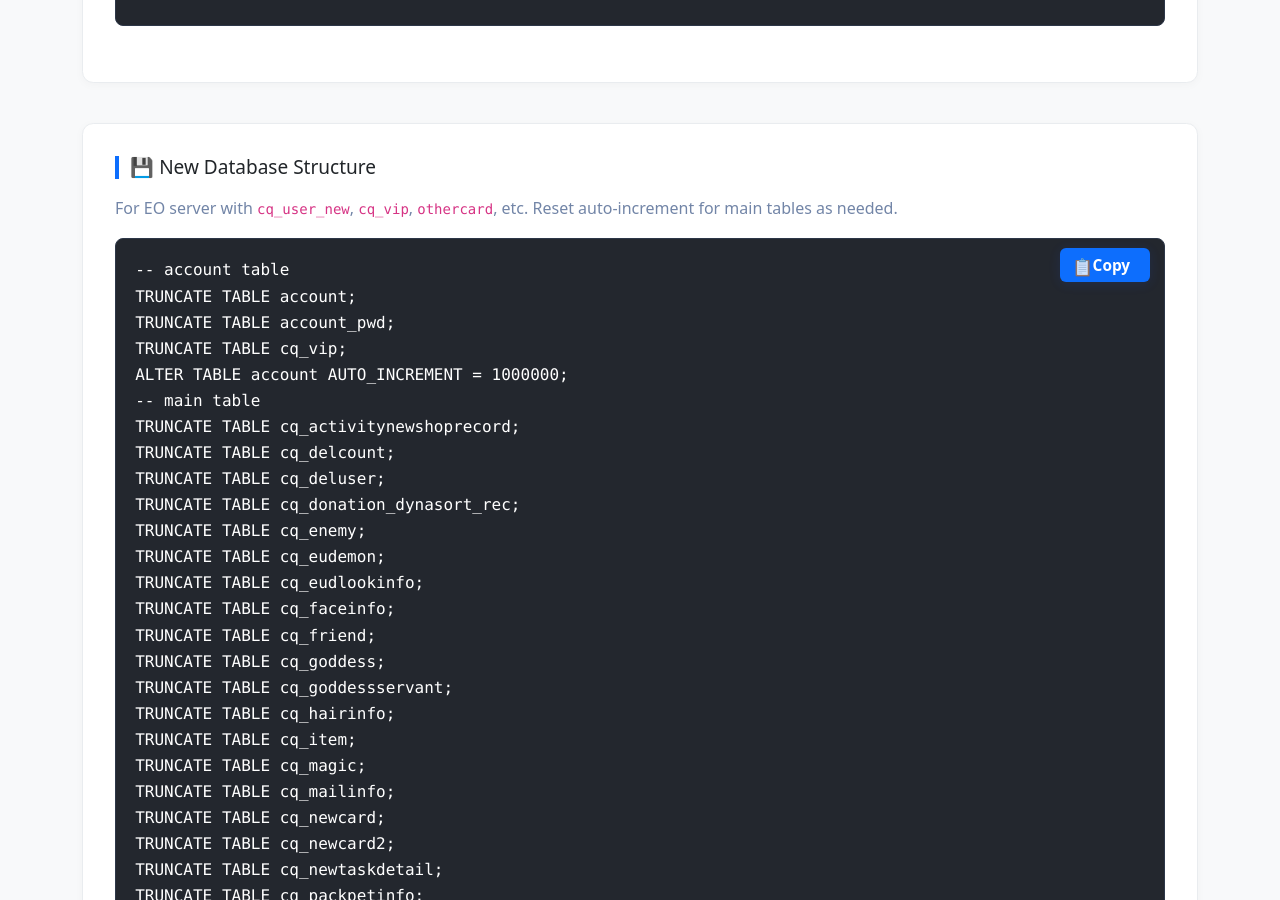
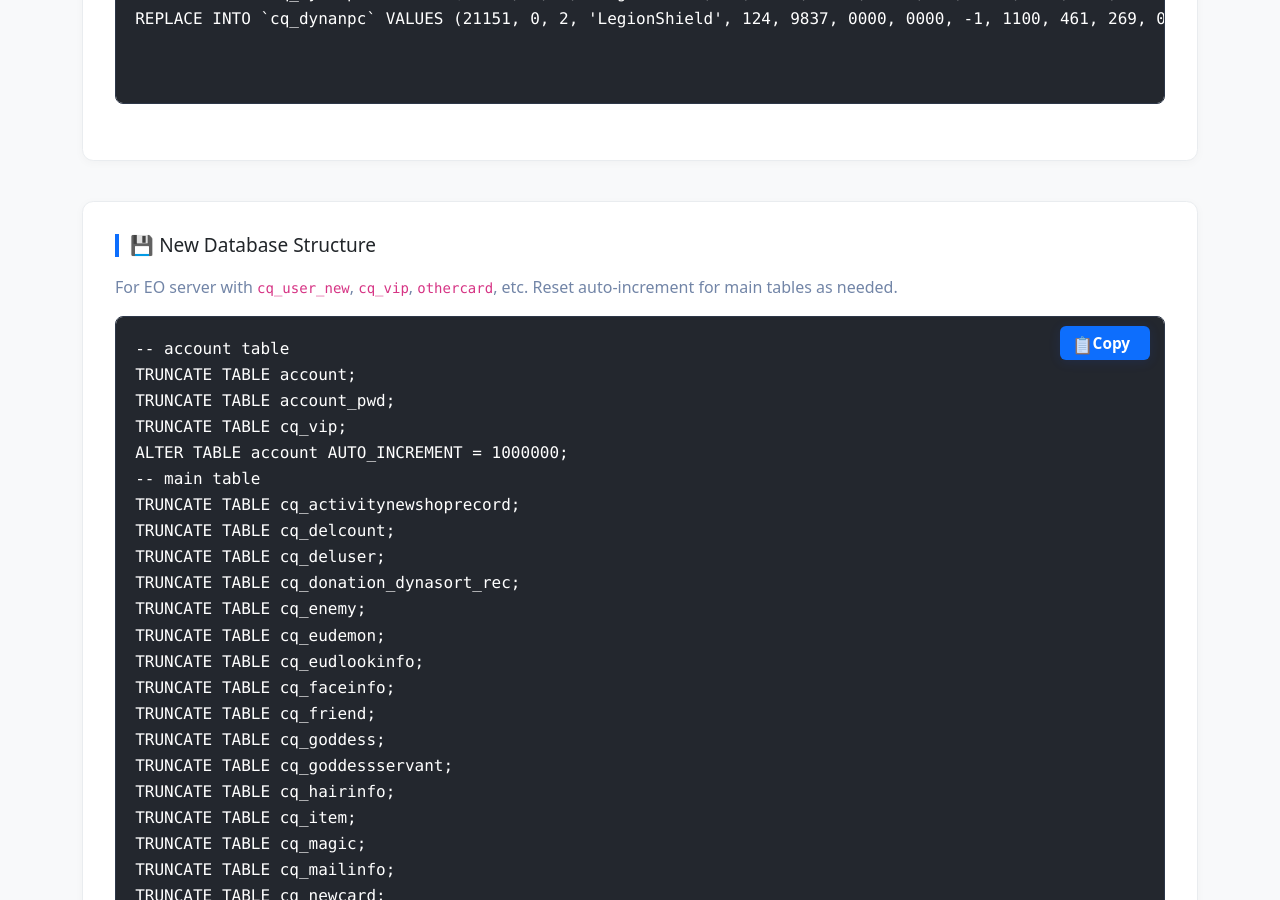
Before and after one commit to duaselipar/duaselipar.github.io, a Jekyll site: the page eoscripts/reset-database.html, which Jekyll copies as it is, in a window 1280 px wide and 900 px high, scrolled down 1700 px. Built offline with Jekyll 4.4.1, drawn with Linux system fonts in a browser that asks for light colours; some of the changed text lies outside the part shown.

Commit message:
Updated content

```diff
--- a/eoscripts/reset-database.html
+++ b/eoscripts/reset-database.html
@@ -93,6 +93,9 @@
 TRUNCATE TABLE cq_tutorexp;
 TRUNCATE TABLE cq_user;
 ALTER TABLE cq_user AUTO_INCREMENT = 1000000;
+REPLACE INTO `cq_dynanpc` VALUES (21150, 0, 2, 'LegionPole', 10, 9800, 0000, 0000, -1, 1100, 473, 614, 8410410, 0000, 0000, 0000, 0000, 0000, 0000, 0000, 805987127, 0, 0, 1000, 'None', 8410450, 66000000, 66000000, 0000, 17, 0000, 0003, 0003, 0003, 0003, 0, 0, 'None', 'None', 0, 0, 0, 0, 0, 0, 0, 0);
+REPLACE INTO `cq_dynanpc` VALUES (21151, 0, 2, 'LegionShield', 124, 9837, 0000, 0000, -1, 1100, 461, 269, 0000, 0000, 0000, 0000, 0000, 0000, 0000, 0000, 10000000, 0, 0, 1000, 'None', 8410460, 207000000, 207000000, 0000, 17, 0000, 0003, 0003, 0003, 0003, 0, 0, 'None', 'None', 0, 0, 0, 0, 0, 0, 0, 0);
+
         </pre>
         <button class="copy-btn" onclick="copySQL('sql-block-old', this)">Copy</button>
         <span class="copied-label" id="copiedLabelOld">Copied!</span>
@@ -177,6 +180,9 @@
   datastr = '', newstrdata1 = '', newstrdata2 = ''
 WHERE id BETWEEN 12116 AND 12118;
 
+REPLACE INTO `cq_dynanpc` VALUES (21150, 0, 2, 'Legion~Pole', 10, 9800, 0000, 0000, -1, 1100, 473, 614, 8410410, 0000, 0000, 0000, 0000, 0000, 0000, 0000, 1566716339, 0, 0, 1000, 'none', 8410450, 247125255, 247125255, 0000, 17, 0000, 0003, 0003, 0003, 0003, 0, 0, 'none', 'none', 0, 0, 0, 0, 0, 0, 0, 0, 0, '', 0, 0, 0, 0, 0, 0, 0, 0, '', '', 0);
+REPLACE INTO `cq_dynanpc` VALUES (21151, 0, 2, 'Legion~Shield', 124, 9837, 0000, 0000, -1, 1100, 461, 269, 0000, 0000, 0000, 0000, 0000, 0000, 0000, 0000, 0, 0, 0, 1000, 'none', 8410460, 741375765, 741375765, 0000, 17, 0000, 0003, 0003, 0003, 0003, 0, 0, 'none', 'none', 0, 0, 0, 0, 0, 0, 0, 0, 0, '', 0, 0, 0, 0, 0, 0, 0, 0, '', '', 0);
+
         </pre>
         <button class="copy-btn" onclick="copySQL('sql-block-new', this)">Copy</button>
         <span class="copied-label" id="copiedLabelNew">Copied!</span>
```
